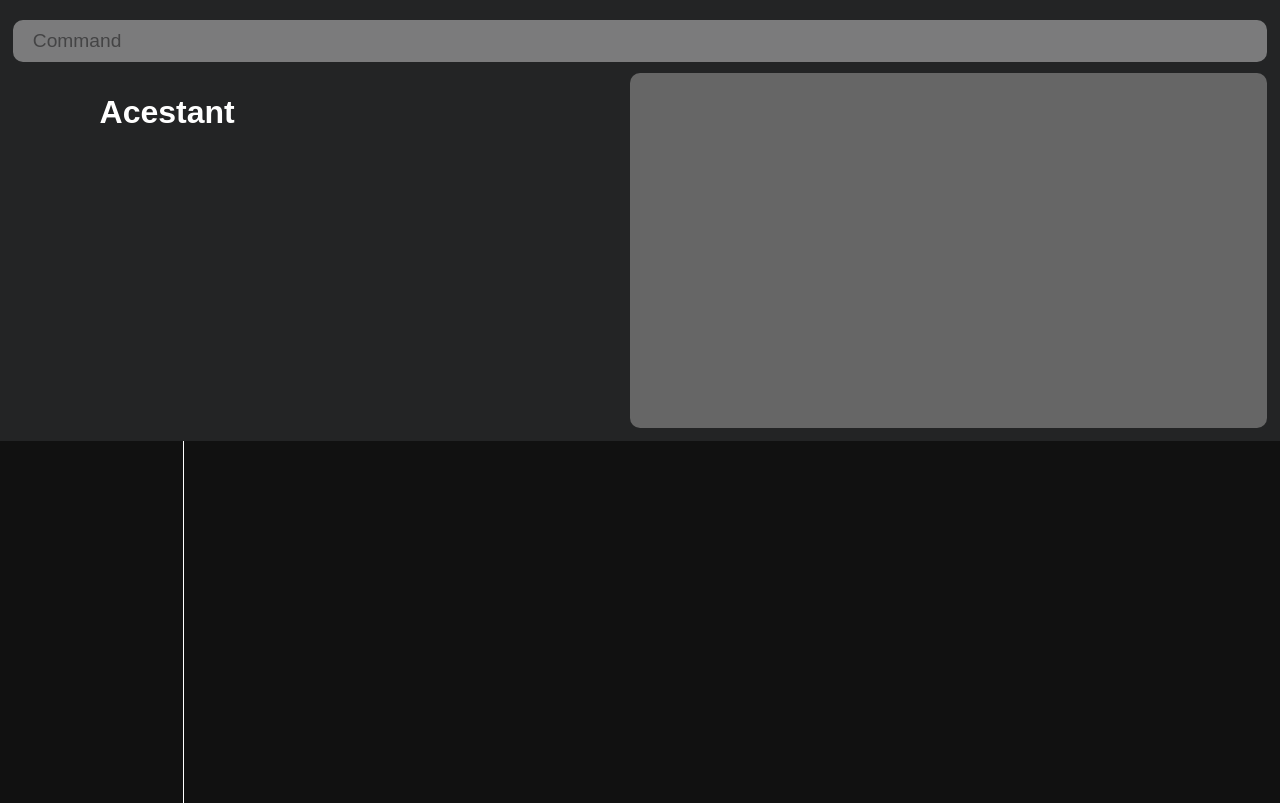
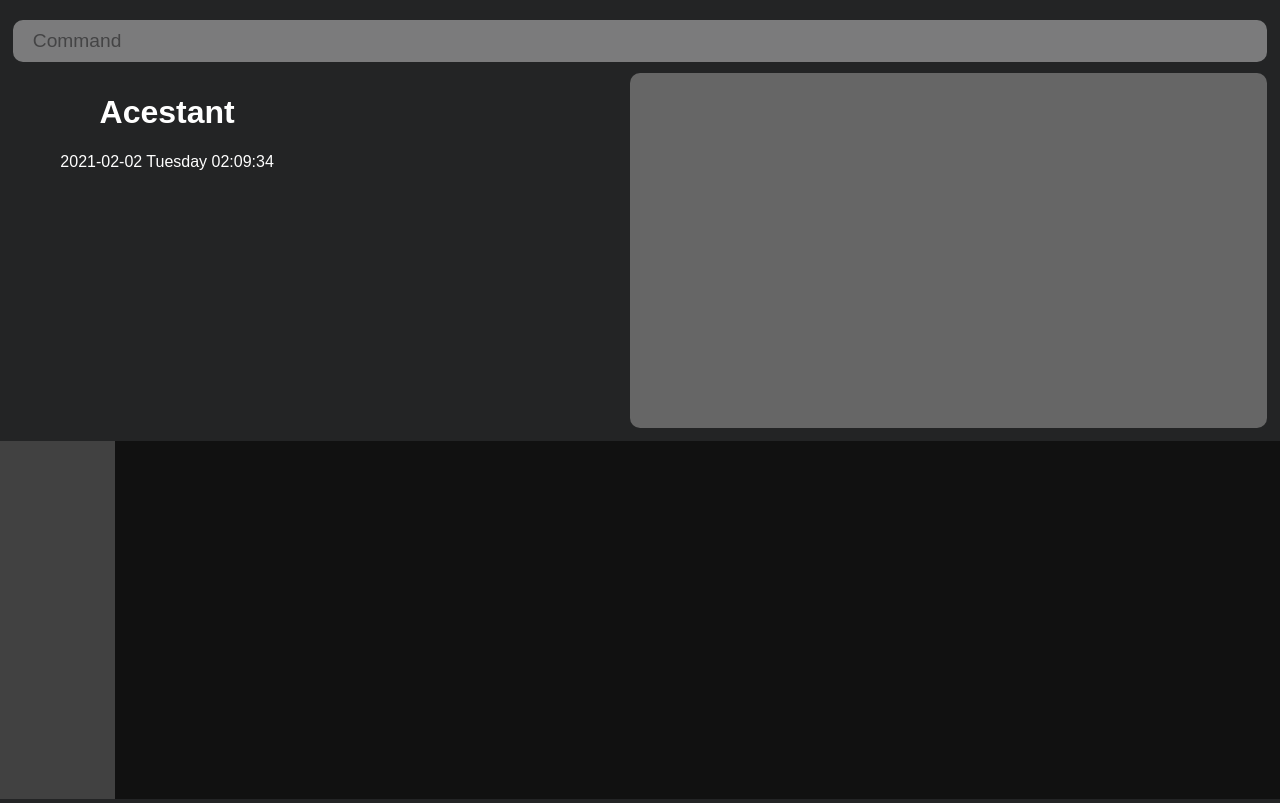
Before and after one commit to yzITI/acestant-fe, a Vue app: page /#/ in a window 1280 px wide. Built offline with nearby package versions, Linux system fonts and the light colour scheme.

Commit message:
Update state

```diff
--- a/src/components/Bar.vue
+++ b/src/components/Bar.vue
@@ -1,8 +1,8 @@
 <template>
   <div class="bar" :style="barStyle">
-    <input @focus="focus = true" @blur="focus = false" v-model="input" placeholder="Command">
+    <input @focus="focus = true" @blur="focus = false" v-model="input.cmd" placeholder="Command">
     <transition name="fade">
-      <div v-if="input">
+      <div v-if="input.cmd">
       </div>
     </transition>
   </div>
@@ -14,7 +14,7 @@ import List from './List.vue'
 import { input } from '../state.js'
 
 const focus = ref(false)
-const barStyle = computed(() => (input.value || focus.value) ? '' : 'opacity: 0.4;')
+const barStyle = computed(() => (input.cmd || focus.value) ? '' : 'opacity: 0.4;')
 </script>
 
 <style scoped>
--- a/src/components/Editor.vue
+++ b/src/components/Editor.vue
@@ -12,7 +12,7 @@
       <input v-model="o.timeString" placeholder="Reminder Time" class="underline">
     </p>
     <hr>
-    <flow :object="ojbk" :pps="0.05" style="left: 50%;"></flow>
+    <flow :object="ojbk" :start="start" style="width: 92%;"></flow>
     <div style="margin-top: 65px;"></div>
     <div v-for="(p, i) in o.events" :key="i">
       <input v-model="p.C" placeholder="C" class="underline">
@@ -25,7 +25,7 @@
 
 <script setup>
 import { reactive, computed } from 'vue'
-import { data, object, input } from '../state.js'
+import { data, input } from '../state.js'
 import Flow from './Flow.vue'
 
 const o = reactive({
@@ -42,11 +42,12 @@ const ojbk = computed(() => ({
   events: o.events
 }))
 
-const showAdd = computed(() => o.name && o.timeString && !object.value)
+const start = computed(() => moment(moment(o.timeString).format('YYYY-MM-DD')).unix())
+
+const showAdd = computed(() => o.name && o.timeString)
 const add = () => {
   data.value[ojbk.value.id] = ojbk.value
-  input.value = ''
-  object.value = null
+  input.cmd = ''
 }
 
 const addEvent = () => {
--- a/src/components/Flow.vue
+++ b/src/components/Flow.vue
@@ -1,6 +1,6 @@
 <template>
   <div class="flow">
-    <div class="name">| {{ object.name }}</div>
+    <div class="name" :style="lStyle">| {{ object.name }}</div>
     <div v-for="(e, i) in object.events" :key="i"
       class="event" :style="eStyle(e)"></div>
   </div>
@@ -8,19 +8,24 @@
 
 <script setup>
 import { defineProps, computed, ref } from 'vue'
-// pps: pixel per second
-const props = defineProps(['object', 'pps'])
+import { s2p } from '../utils.js'
+const props = defineProps(['object', 'start'])
+
+const t2p = t => s2p(t + props.object.time - props.start)
 
 const eStyle = (e) => {
-  if (!e.L) return `top: 25px; height: 20px; width: 20px; left: ${props.pps * e.T - 10}px;`
-  else return `top: 30px; height: 10px; width: ${props.pps * e.L}px; left: ${props.pps * e.T}px;`
+  if (!e.L) return `top: 25px; height: 20px; width: 20px; left: calc(${t2p(e.T)}% - 10px);`
+  else return `top: 30px; height: 10px; width: ${s2p(e.L)}%; left: ${t2p(e.T)}%;`
 }
+
+const lStyle = computed(() => `left: calc(${t2p(0)}% - 2px);`)
 </script>
 
 <style scoped>
 div.flow {
   position: absolute;
-  overflow: visible;
+  width: 100%;
+  height: 50px;
 }
 
 div.flow * {
@@ -29,7 +34,6 @@ div.flow * {
 
 div.name {
   white-space: nowrap;
-  left: -2px;
   top: 0;
 }
 
--- a/src/components/Info.vue
+++ b/src/components/Info.vue
@@ -1,10 +1,13 @@
 <template>
   <div class="info">
     <h1>Acestant</h1>
+    <p :key="tick">{{ date() }}</p>
   </div>
 </template>
 
 <script setup>
+import { tick } from '../state.js'
+const date = () => moment().format('YYYY-MM-DD dddd HH:mm:ss')
 </script>
 
 <style scoped>
--- a/src/components/List.vue
+++ b/src/components/List.vue
@@ -1,14 +1,14 @@
 <template>
-  <div class="list">
-    <div v-for="(o, i) in data" :key="i + r">
+  <div class="list" :key="tick">
+    <div v-for="(o, i) in data">
       <div>{{ o.name }} - {{ timeString(o.time) }}</div>
     </div>
   </div>
 </template>
 
 <script setup>
-import { defineProps, computed, ref } from 'vue'
-defineProps(['data', 'r'])
+import { computed, ref } from 'vue'
+import { data, tick } from '../state.js'
 const timeString = t => {
   const m = moment(t * 1000)
   return `${m.fromNow()} (${m.calendar()})`
--- a/src/components/Timeline.vue
+++ b/src/components/Timeline.vue
@@ -1,29 +1,23 @@
 <template>
-  <div class="timeline" :key="r">
-    <div class="t-0" :style="{ left: scale.T0pos + 'px' }"></div>
-    <flow v-for="(o, i) in data" :key="i" :object="o" :pps="scale.pps" :style="oStyle(o)"></flow>
+  <div class="timeline">
+    <div class="t-0" :style="t0Style"></div>
+    <flow v-for="(o, i) in data" :key="i" :object="o" :start="start"></flow>
   </div>
 </template>
 
 <script setup>
-import { defineProps, computed, ref } from 'vue'
+import { computed } from 'vue'
+import { data, tick } from '../state.js'
+import { s2p } from '../utils.js'
 import Flow from './Flow.vue'
-const props = defineProps(['data', 'r'])
 
-const scale = (() => {
-  const width = window.innerWidth
-  const start = -3600 // T-1h
-  const end = 21600 // T+6h
-  const pps = width / (end - start)
-  const T0pos = pps * start * (-1)
-  return { start, pps, T0pos }
-})()
+const start = moment(moment().format('YYYY-MM-DD')).unix()
+
+const t0Style = computed(() => `width: ${s2p(tick.value - start)}%;`)
 
 const oStyle = (o) => {
-  const rTime = o.time - moment().unix() - scale.start
-  return `left: ${rTime * scale.pps}px;`
+  return ``
 }
-
 </script>
 
 <style scoped>
@@ -36,9 +30,10 @@ div.timeline {
 
 div.t-0 {
   background-color: white;
-  width: 1px;
   height: 100%;
   position: absolute;
   top: 0;
+  left: 0;
+  opacity: 0.2;
 }
 </style>
--- a/src/state.js
+++ b/src/state.js
@@ -1,7 +1,12 @@
-import { ref, computed } from 'vue'
+import { ref, reactive } from 'vue'
 
-export const input = ref('')
+// for global refresh
+export const tick = ref(moment().unix())
+setInterval(() => { tick.value = moment().unix() }, 1000)
+
+export const input = reactive({
+  cmd: '',
+  on: ''
+})
 
 export const data = ref({})
-
-export const object = ref(null)
--- /dev/null
+++ b/src/utils.js
@@ -0,0 +1,2 @@
+// second to percentage (of width)
+export const s2p = s => s * 0.0011574
--- a/src/views/Main.vue
+++ b/src/views/Main.vue
@@ -2,28 +2,23 @@
   <div class="main">
     <div class="float">
       <bar></bar>
-      <editor v-if="object || input.toLowerCase() === 'object'"></editor>
+      <editor v-if="input.cmd.toLowerCase() === 'object'"></editor>
     </div>
     <div class="content">
       <info></info>
-      <list :data="data" :r="r"></list>
+      <list></list>
     </div>
-    <timeline class="timeline" :data="data" :r="r"></timeline>
+    <timeline class="timeline"></timeline>
   </div>
 </template>
 
 <script setup>
-import { ref } from 'vue'
-import { input, object, data } from '../state.js'
+import { input } from '../state.js'
 import Bar from '../components/Bar.vue'
 import Editor from '../components/Editor.vue'
 import Info from '../components/Info.vue'
 import List from '../components/List.vue'
 import Timeline from '../components/Timeline.vue'
-
-const r = ref(1) // global refresh
-setInterval(() => { r.value++ }, 1000)
-
 </script>
 
 <style scoped>
@@ -44,7 +39,7 @@ div.content {
 }
 
 div.timeline {
-  height: 49%;
+  height: 48.4%;
 }
 
 @media (min-width: 500px) {
```
